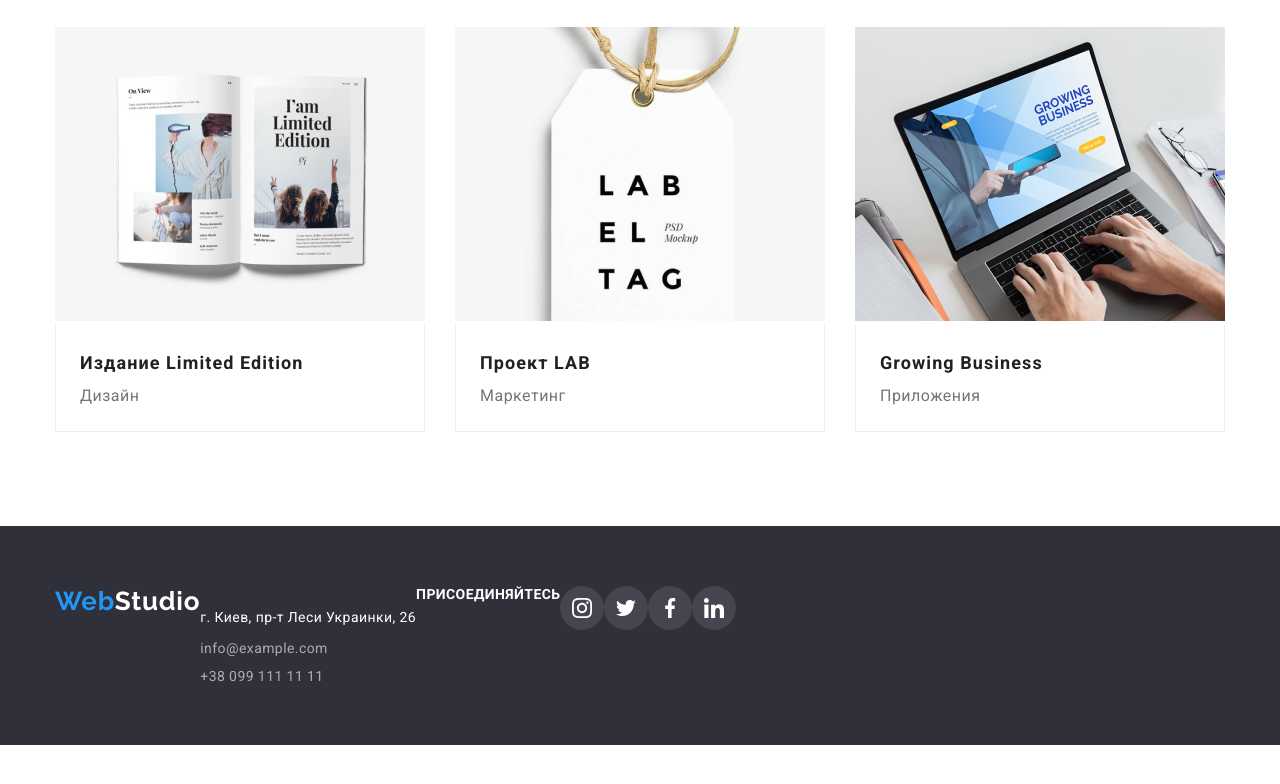
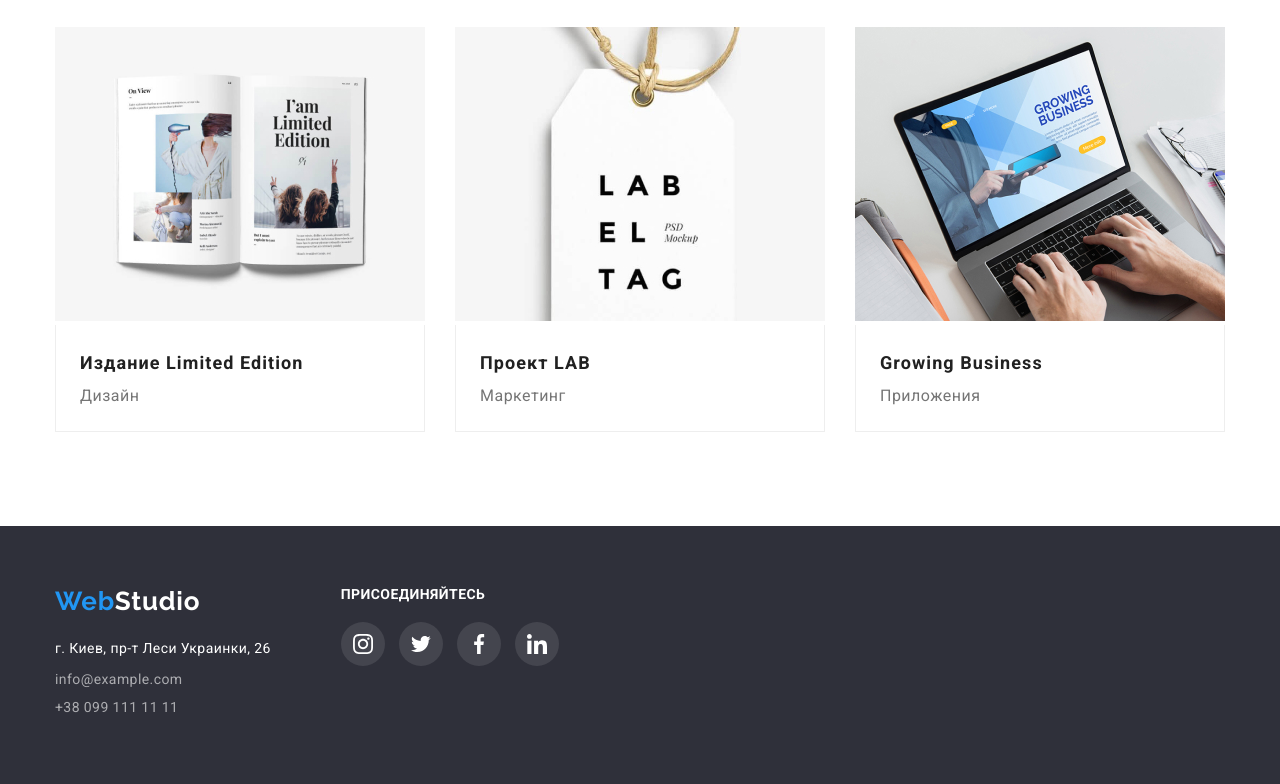
Before and after one commit to DianaLauzhyna/goit-markup-hw-04, a plain HTML site: page portfolio.html in a window 1280 px wide. Shown: the part 1107-1891 px from the top of the page. Before the commit the page ends 1852 px from the top, so only its background shows below. Drawn offline with nearby package versions, Linux system fonts and the light colour scheme.

Commit message:
Update portfolio.html

```diff
--- a/portfolio.html
+++ b/portfolio.html
@@ -185,13 +185,13 @@
       </div>
       </section>
     </main>
-    <!--Футер -->
-    <footer class="info-block">
+     <!--Футер -->
+     <footer class="info-block">
       <div class="container">
-      <a href="./index.html" class="logo-last"
+      <div  class="footer-contacts">
+       <a href="./index.html" class="logo-last"
         ><span class="logo-last-one">Web</span
-        ><span class="logo-last-two">Studio</span></a
-      >
+        ><span class="logo-last-two">Studio</span></a>
       <address>
         <ul>
           <li>
@@ -214,7 +214,11 @@
           </li>
         </ul>
       </address>
-      <h3 class="socials-footer-tittle">присоединяйтесь</h3>
+    </div>
+    <div class="socials-footer">
+      <h3 class="socials-footer-tittle">Присоединяйтесь</h3>
+      <ul>
+        <li>
           <a
             href=""
             class="icon-link-footer"
@@ -230,8 +234,9 @@
             >
               <use
                 href="./images/svg_icons/sprite.svg#instagram"
-              ></use></svg></a>
-          <a
+              ></use></svg></a></li>
+         <li>
+              <a
             href=""
             class="icon-link-footer"
             target="_blank"
@@ -246,7 +251,8 @@
             >
               <use
                 href="./images/svg_icons/sprite.svg#twitter"
-              ></use></svg></a>
+              ></use></svg></a></li>
+              <li>
               <a
                 href=""
                 class="icon-link-footer"
@@ -261,8 +267,9 @@
                 >
                   <use
                     href="./images/svg_icons/sprite.svg#facebook"
-                  ></use></svg></a>
-              <a
+                  ></use></svg></a></li>
+              <li>
+                  <a
                 href=""
                 class="icon-link-footer"
                 target="_blank"
@@ -270,7 +277,9 @@
                 aria-label="linkedin"
               >
                 <svg class="linkedin team-icon-footer" width="20px" height="20px" fill="#afb1b8">
-                  <use href="./images/svg_icons/sprite.svg#linkedin"></use></svg></a>
+                  <use href="./images/svg_icons/sprite.svg#linkedin"></use></svg></a> </li>
+          </ul>
+        </div>
     </div>
     </footer>
   </body>
```
